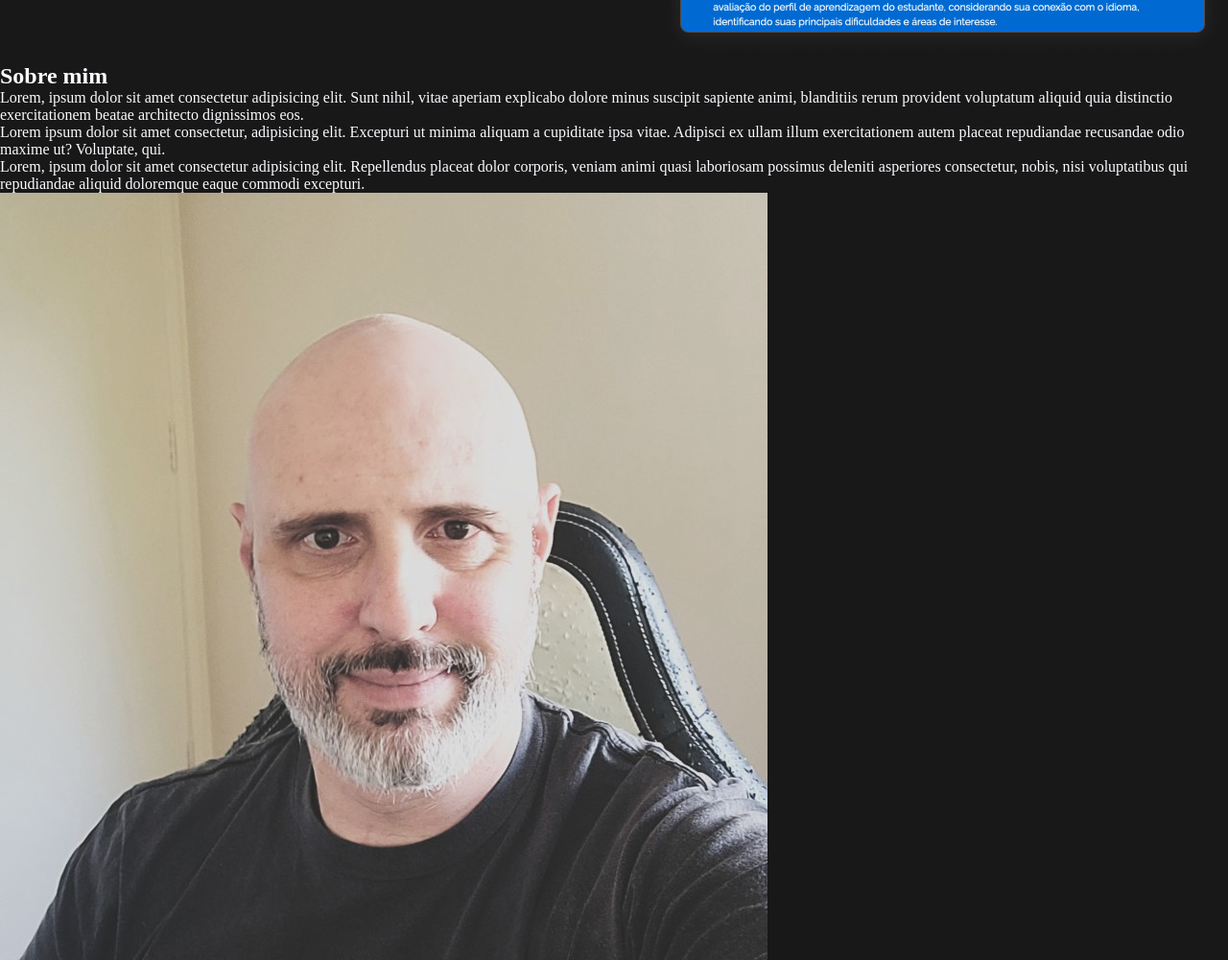
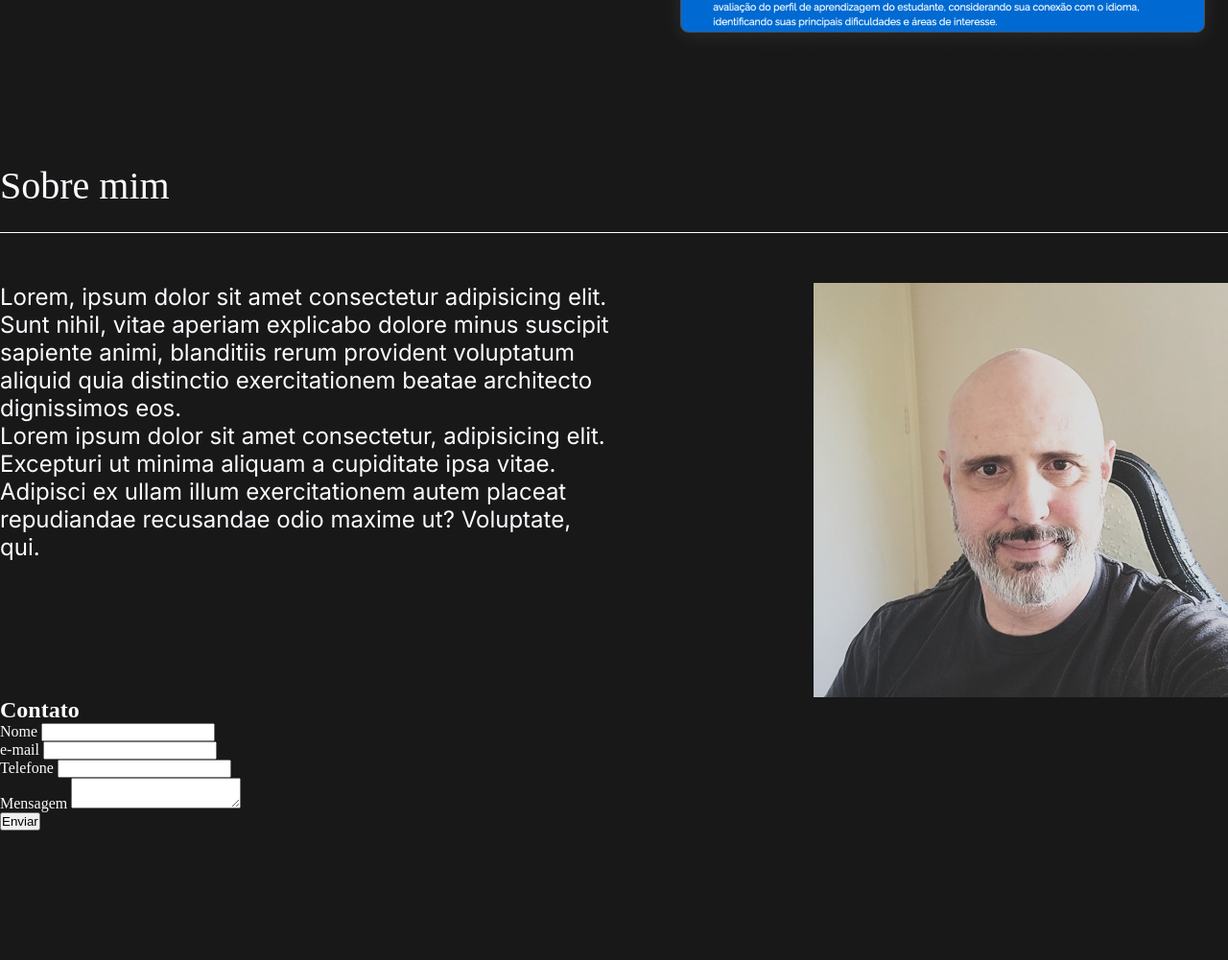
Before and after one commit to carlosebl/carlos_leite, a website built with Parcel: page src/index.html in a window 1280 px wide. Shown: the part 3027-4028 px from the top of the page at 96% size. After the commit the page ends 3893 px from the top, so only its background shows below. Built offline with nearby package versions, Linux system fonts and the light colour scheme; a web font is replaced by a local one.

Commit message:
finalizada seção sobre

```diff
--- a/src/index.html
+++ b/src/index.html
@@ -174,17 +174,19 @@
                 </div>
             </div>
         </section>
-        <section>
-            <div>
-                <h2>Sobre mim</h2>
-            </div>
-            <div>
-                <div>
-                    <p>Lorem, ipsum dolor sit amet consectetur adipisicing elit. Sunt nihil, vitae aperiam explicabo dolore minus suscipit sapiente animi, blanditiis rerum provident voluptatum aliquid quia distinctio exercitationem beatae architecto dignissimos eos.</p>
-                    <p>Lorem ipsum dolor sit amet consectetur, adipisicing elit. Excepturi ut minima aliquam a cupiditate ipsa vitae. Adipisci ex ullam illum exercitationem autem placeat repudiandae recusandae odio maxime ut? Voluptate, qui.</p>
-                    <p>Lorem, ipsum dolor sit amet consectetur adipisicing elit. Repellendus placeat dolor corporis, veniam animi quasi laboriosam possimus deleniti asperiores consectetur, nobis, nisi voluptatibus qui repudiandae aliquid doloremque eaque commodi excepturi.</p>
+        <section class="sobre" id="sobre">
+            <div class="container">
+                <div class="sobre__titulo">
+                    <h2>Sobre mim</h2>
                 </div>
-                <div><img src="images/carlos.jpg" alt=""></div>
+                <div class="sobre__conteudo">
+                    <div class="sobre__conteudo__texto">
+                        <p>Lorem, ipsum dolor sit amet consectetur adipisicing elit. Sunt nihil, vitae aperiam explicabo dolore minus suscipit sapiente animi, blanditiis rerum provident voluptatum aliquid quia distinctio exercitationem beatae architecto dignissimos eos.</p>
+                        <p>Lorem ipsum dolor sit amet consectetur, adipisicing elit. Excepturi ut minima aliquam a cupiditate ipsa vitae. Adipisci ex ullam illum exercitationem autem placeat repudiandae recusandae odio maxime ut? Voluptate, qui.</p>
+
+                    </div>
+                    <img class="sobre__conteudo__foto" src="images/carlos.jpg" alt="">
+                </div>
             </div>
         </section>
         <section>
--- /dev/null
+++ b/src/styles/_sobre.scss
@@ -0,0 +1,41 @@
+@use 'variaveis';
+
+.sobre {
+    .container {
+        max-width: 1280px;
+        width: 100%;
+        margin-top: 100px;
+    }
+
+    &__titulo {
+        h2 {
+            width: 100%;
+            padding-bottom: 20px;
+            border-bottom: 1px solid #fff;
+            font-size: 40px;
+            font-weight: normal;
+            line-height: 56px;
+        }
+    }
+
+    &__conteudo {
+        margin-top: 52px;
+        height: 432px;
+        display: flex;
+        justify-content: space-between;
+        align-items: flex-start;
+
+        &__texto {
+            width: 640px;
+            font-family: variaveis.$inter;
+
+            p {
+                font-size: 24px;
+            }
+        }
+
+        &__foto {
+            height: 100%;
+        }
+    }
+}
--- a/src/styles/main.scss
+++ b/src/styles/main.scss
@@ -2,6 +2,7 @@
 @use 'header';
 @use 'descricao';
 @use 'projetos';
+@use 'sobre';
 
 * {
     margin: 0;
```
